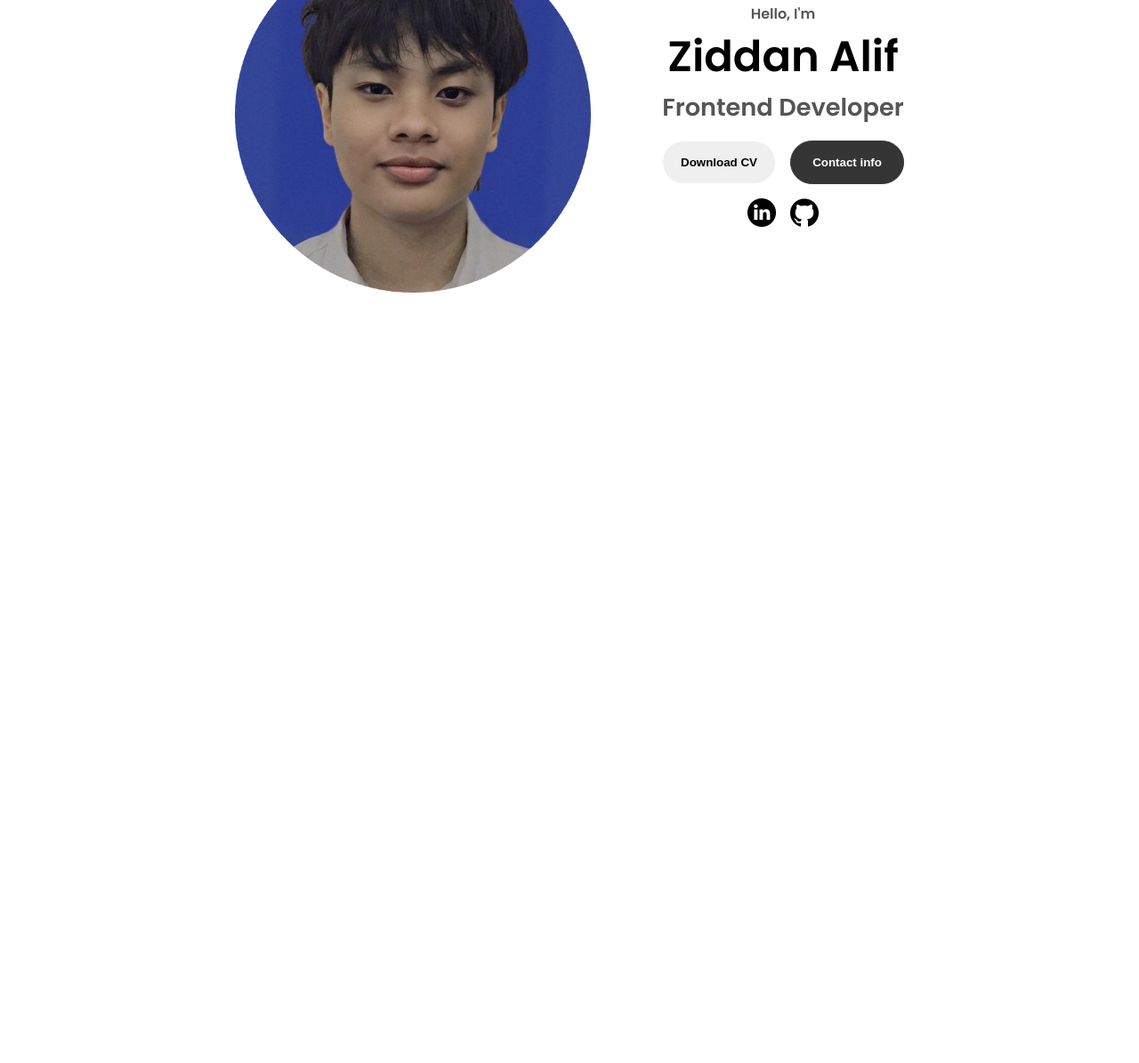
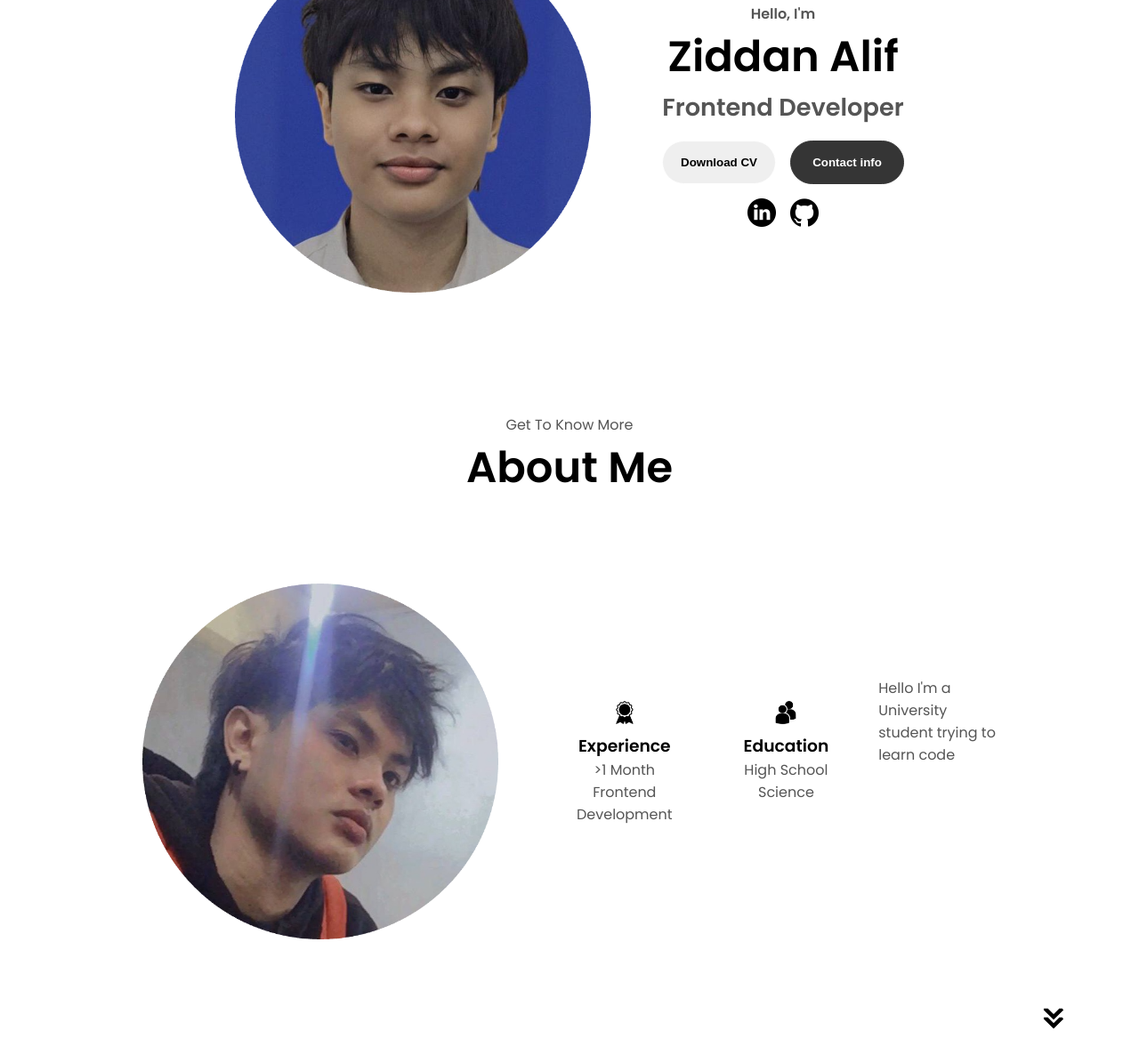
Before and after one commit to lquidcat/Web-Portofolio, a plain HTML site: page index.html in a window 1280 px wide. Shown: the part 343-1538 px from the top of the page at 89% size. Before the commit the page ends 800 px from the top, so only its background shows below. Drawn offline with Linux system fonts and the light colour scheme.

Commit message:
Nambah about section(setengah jadi) sama panah di pojok kanan bawah.

```diff
--- a/index.html
+++ b/index.html
@@ -74,8 +74,41 @@
        class="icon" onclick="location.href='https://linkedin.com/'" target="_blank" rel="noopener"/>
        <img src="./resource/github.png" alt="My Github Profile"
        class="icon" onclick="location.href='https://github.com/lquidcat'" target="_blank" rel"noopener"/>
+
+
+
      </div>
     </div>
+
     </section>
+    <section id="about">
+      <p class="section__text__p1">Get To Know More</p>
+      <h1 class="title">About Me</h1>
+      <div class="section-container">
+        <div class="section__pic-container">
+            <img src="/resource/IMG_20231012_231627_872-modified.png" alt="Profile Picture" class="about-pic"/>
+        </div>
+          <div class="about-detail-container">
+           <div class="about-container"</div>
+            <div class="detail-container">
+              <img src="/resource/experience.png" alt="Experience Icon" class="icon"/>
+              <h3>Experience</h3>
+              <p>>1 Month </br> Frontend Development</p>
+            </div>
+            <div class="detail-container">
+                <img src="/resource/education.png" alt="Education Icon" class="icon" />
+                <h3>Education</h3>
+                <p>High School </br> Science</p>
+            </div>
+             <div class="text-container">
+               <p>Hello I'm a University student trying to learn code </p>
+             </div>
+           </div>
+         </div>
+      </div>
+      <img src="/resource/arrow.png" alt="Arrow Icon" class="icon arrow" onclick="location.href='./experience'"/>
+
+      </section>
+
 </body>
 </html>
--- a/style.css
+++ b/style.css
@@ -264,3 +264,57 @@ section{
 .btn-container{
   gap: 1rem;
 }
+
+/*About Section*/
+
+#about{
+  position:relative;
+}
+
+.about-container{
+  gap: 2rem;
+  margin-top: 2rem;
+  margin-bottom: 2rem;
+}
+
+.about-detail-container{
+  justify-content: center;
+  flex-direction: column;
+
+}
+
+.about-detail-container, .about-container{
+  display:flex;
+
+}
+
+.about-pic{
+
+}
+
+.arrow{
+  position:absolute;
+  right: -5rem;
+  bottom: 2.5rem;
+}
+
+.detail-container {
+  padding:1.5rem;
+  flex:1;
+  background: white;
+  border-radius:2rem;
+  border:rgb(53,53,53) 0,1rem solid;
+  border-color: rgb(163,163,163);
+  text-align: center;
+}
+
+.section-container{
+  gap: 4rem;
+  height: 80%;
+}
+
+.section__pic-container{
+  height:400px;
+  width:400px;
+  margin:auto 0;
+}
```
Also changed, not shown: resource/IMG_20231012_231627_872-modified.png (added), resource/arrow.png (added), resource/education.png (added), resource/experience.png (added).
